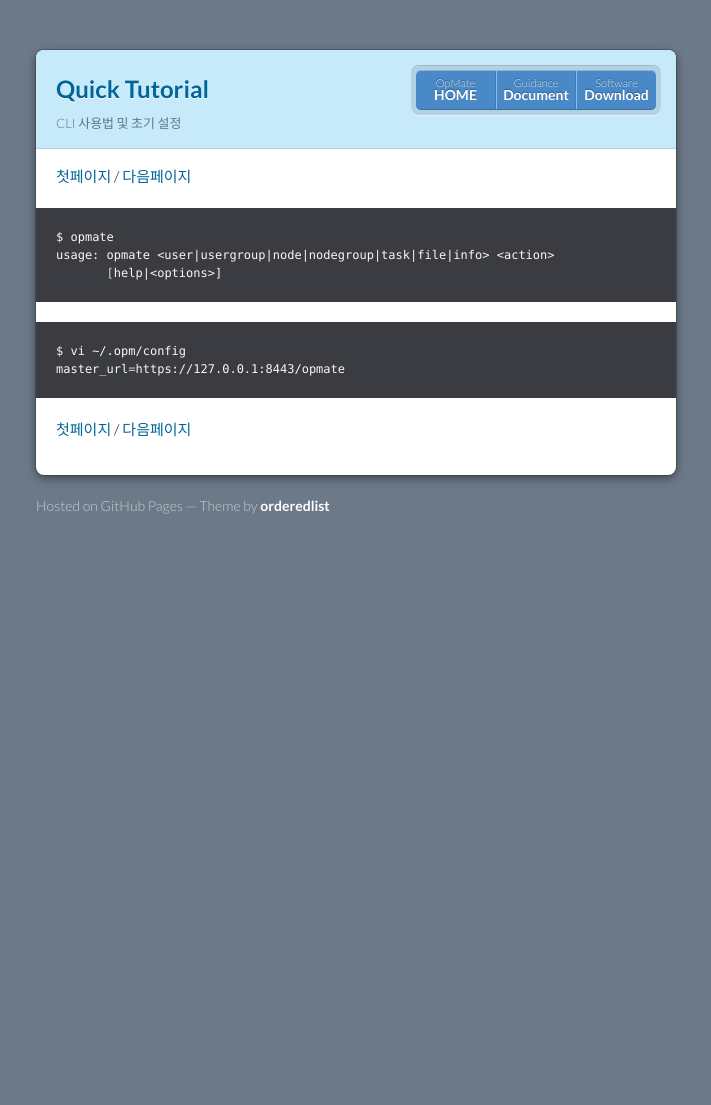
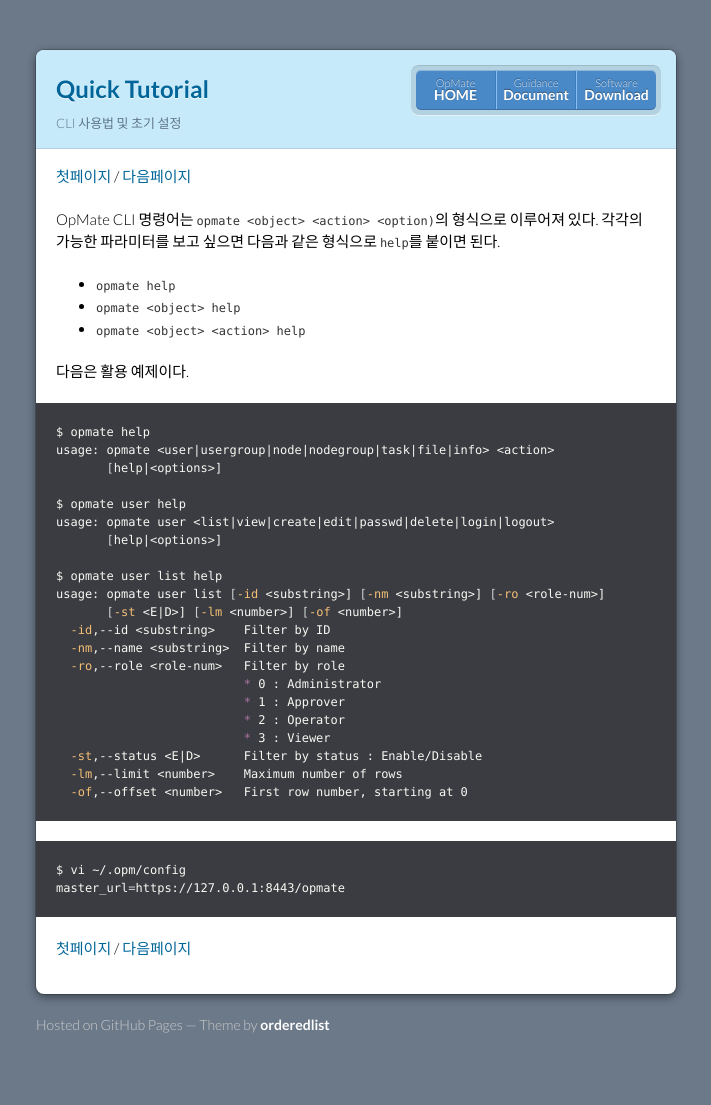
Before and after one commit to opmate/opmate.github.io, a Jekyll site: the page built from document/QuickTutorial1.md, in a window 1280 px wide. Shown: the whole page, without its empty margins (284-995 px from the left). Built offline with Jekyll 4.4.1, drawn with Linux system fonts in a browser that asks for light colours; our own code applies the rules of GitHub Pages for plain Markdown files; a script that is not in the unit is left out; the repository's description, which GitHub fills in, is left out; before the commit the page ends 900 px from its top, so only the background shows below that.

Commit message:
Update QuickTutorial1.md

````diff
--- a/document/QuickTutorial1.md
+++ b/document/QuickTutorial1.md
@@ -5,11 +5,37 @@
 
 [첫페이지](QuickTutorial.md) / [다음페이지](QuickTutorial2.md)
 
+OpMate CLI 명령어는 `opmate <object> <action> <option)`의 형식으로 이루어져 있다.
+각각의 가능한 파라미터를 보고 싶으면 다음과 같은 형식으로 `help`를 붙이면 된다.
+
+- `opmate help`
+- `opmate <object> help`
+- `opmate <object> <action> help`
+
+다음은 활용 예제이다.
 
 ```sh
-$ opmate
+$ opmate help
 usage: opmate <user|usergroup|node|nodegroup|task|file|info> <action>
        [help|<options>]
+
+$ opmate user help
+usage: opmate user <list|view|create|edit|passwd|delete|login|logout>
+       [help|<options>]
+
+$ opmate user list help
+usage: opmate user list [-id <substring>] [-nm <substring>] [-ro <role-num>]
+       [-st <E|D>] [-lm <number>] [-of <number>]
+  -id,--id <substring>    Filter by ID
+  -nm,--name <substring>  Filter by name
+  -ro,--role <role-num>   Filter by role
+                          * 0 : Administrator
+                          * 1 : Approver
+                          * 2 : Operator
+                          * 3 : Viewer
+  -st,--status <E|D>      Filter by status : Enable/Disable
+  -lm,--limit <number>    Maximum number of rows
+  -of,--offset <number>   First row number, starting at 0
 ```
 
 ```sh
````
